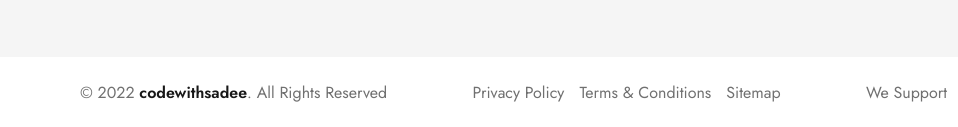
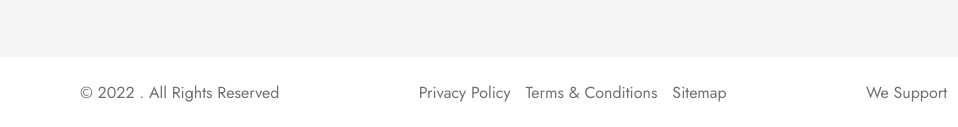
Before and after one commit to Jim-420/website-ecommerce, a plain HTML site: page casmart-master/casmart-master/index.html in a window 1280 px wide. Shown: the part 5267-5394 px from the top of the page, 0-958 px from the left. Drawn offline with nearby package versions, Linux system fonts and the light colour scheme.

Commit message:
Update index.html

```diff
--- a/casmart-master/casmart-master/index.html
+++ b/casmart-master/casmart-master/index.html
@@ -1118,7 +1118,7 @@
       <div class="container">
 
         <p class="copyright">
-          &copy; 2022 <a href="#">codewithsadee</a>. All Rights Reserved
+          &copy; 2022 <a href="#"></a>. All Rights Reserved
         </p>
 
         <ul class="footer-bottom-list">
```
